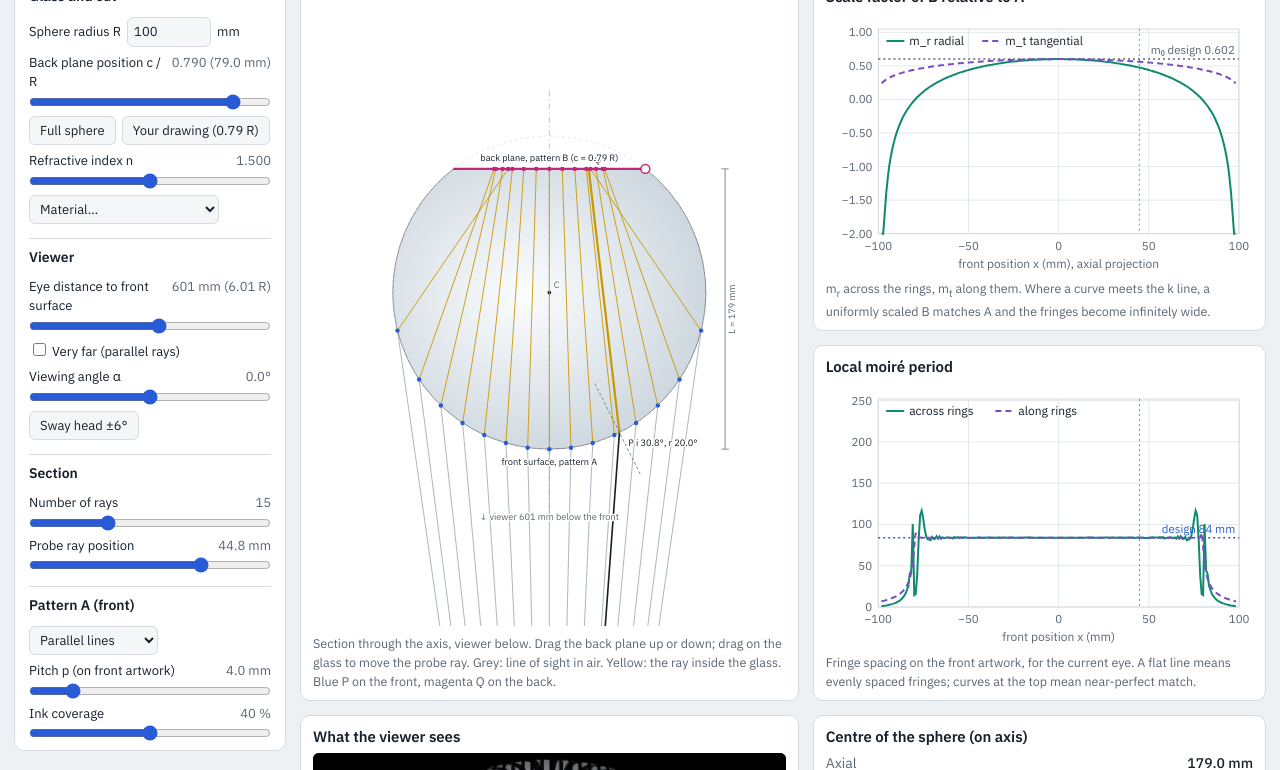
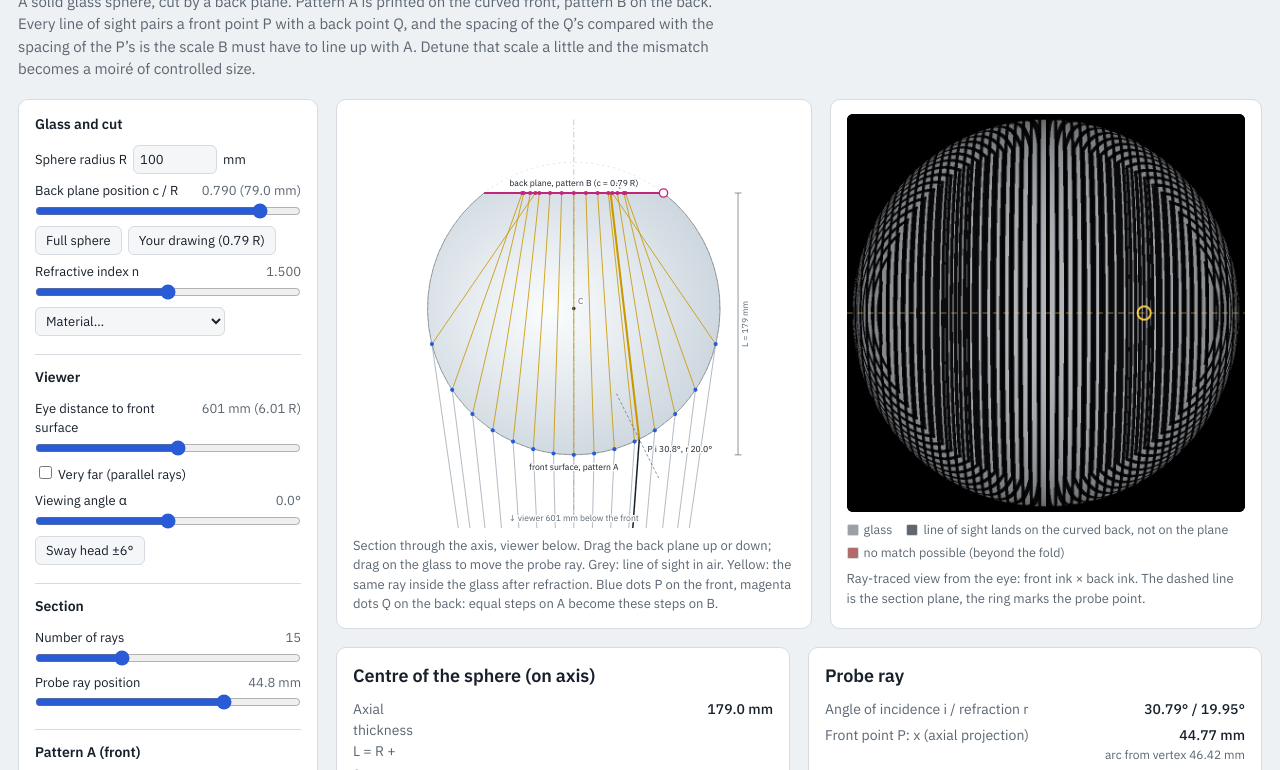
Before and after one commit to cobogo/Sphere-Moire, a plain HTML site: page index.html in a window 1280 px wide. Shown: the part 72-842 px from the top of the page. Drawn offline with Linux system fonts and the light colour scheme.

Commit message:
Add files via upload

```diff
--- a/index.html
+++ b/index.html
@@ -72,20 +72,14 @@ button[aria-pressed="true"]{background:var(--accent);color:var(--panel);border-c
 .seg input:focus-visible+span{outline:2px solid var(--accent)}
 .hint{font-size:12.5px;color:var(--muted);margin:4px 0 0}
 main{display:grid;gap:18px;min-width:0}
-.dash{display:grid;grid-template-columns:minmax(0,1fr);gap:18px}
-@media (min-width:760px){.dash{grid-template-columns:minmax(0,1fr) minmax(0,1fr)} #centreCard{grid-column:1 / -1}}
-.dash > .card{display:flex;flex-direction:column;min-width:0}
-.cap{font-size:12.5px;color:var(--muted);margin:8px 0 0}
+.stage{display:grid;grid-template-columns:minmax(0,1.1fr) minmax(0,1fr);gap:18px}
+@media (max-width:1240px){.stage{grid-template-columns:1fr}}
 .card{background:var(--panel);border:1px solid var(--rule);border-radius:10px;padding:14px 16px;min-width:0}
 figure{margin:0}
 figcaption{font-size:13px;color:var(--muted);margin-top:8px}
-.svgbox{position:relative;width:100%}
-.svgbox > svg{position:absolute;inset:0;width:100%;height:100%;display:block}
-#secBox{aspect-ratio:640 / 600}
-.chartbox{height:260px}
-#sec{touch-action:none;user-select:none}
-.viewbox{max-width:520px;width:100%;margin:0 auto;aspect-ratio:1}
-#view{width:100%;height:100%;display:block;background:#000;border-radius:6px}
+#sec{width:100%;height:auto;display:block;touch-action:none;user-select:none}
+.viewbox{position:relative;max-width:520px;margin:0 auto}
+#view{width:100%;aspect-ratio:1;display:block;background:#000;border-radius:6px}
 .legend{display:flex;flex-wrap:wrap;gap:4px 14px;font-size:12.5px;color:var(--muted);margin-top:8px}
 .sw{display:inline-block;width:12px;height:12px;border-radius:2px;vertical-align:-2px;margin-right:5px;border:1px solid var(--rule)}
 .nums{display:grid;grid-template-columns:repeat(auto-fit,minmax(300px,1fr));gap:18px}
@@ -93,6 +87,8 @@ dl{display:grid;grid-template-columns:minmax(0,1fr) auto;gap:5px 14px;margin:0;f
 dt{color:var(--muted)}
 dd{margin:0;text-align:right;font-weight:500}
 dd small{display:block;font-weight:400;color:var(--muted);font-size:12px}
+.charts{display:grid;grid-template-columns:repeat(auto-fit,minmax(340px,1fr));gap:18px}
+.charts svg{width:100%;height:auto;display:block}
 .prose{max-width:75ch}
 .prose p{margin:0 0 10px}
 .concepts{display:grid;grid-template-columns:repeat(auto-fit,minmax(320px,1fr));gap:18px 28px}
@@ -112,44 +108,13 @@ pre{margin:0;overflow-x:auto;background:var(--field);border:1px solid var(--rule
 svg text{font-family:"IBM Plex Sans",system-ui,sans-serif}
 .lbl{font-size:12.5px;fill:var(--muted);paint-order:stroke;stroke:var(--panel);stroke-width:4px;stroke-linejoin:round}
 .lblk{font-size:12.5px;fill:var(--ink);paint-order:stroke;stroke:var(--panel);stroke-width:4px;stroke-linejoin:round}
-
-/* Landscape computer screens: section and both scale charts fit in one screen */
-@media (min-width:1100px) and (orientation:landscape){
-  .wrap{padding:12px 14px 40px}
-  header{margin-bottom:10px}
-  h1{font-size:22px;margin:0}
-  .layout{grid-template-columns:272px minmax(0,1fr);gap:14px}
-  aside.controls{padding:10px 14px}
-  .ctl{margin:5px 0}
-  fieldset{padding-bottom:8px;margin-bottom:8px}
-  .dash{--rowH:max(300px, calc((100vh - 88px) / 2));
-    grid-template-columns:minmax(0,1.1fr) minmax(0,1fr);
-    grid-template-rows:var(--rowH) var(--rowH);grid-auto-rows:auto;gap:14px}
-  .dash > .card{padding:10px 12px}
-  .dash h2{font-size:15px;margin-bottom:4px}
-  #secCard{grid-column:1;grid-row:1 / 3}
-  #ch1Card{grid-column:2;grid-row:1}
-  #ch2Card{grid-column:2;grid-row:2}
-  #viewCard{grid-column:1}
-  #centreCard{grid-column:2}
-  #secBox,.chartbox{flex:1 1 0;min-height:0;height:auto;aspect-ratio:auto}
-}
-/* Wide landscape screens: add the simulated view and centre numbers as a third column */
-@media (min-width:1500px) and (orientation:landscape){
-  .dash{grid-template-columns:minmax(0,1.1fr) minmax(0,1fr) minmax(0,.85fr)}
-  #viewCard{grid-column:3;grid-row:1}
-  #centreCard{grid-column:3;grid-row:2;overflow:auto}
-  #centreCard dl{font-size:13px}
-  #viewCard .viewbox{flex:1 1 0;min-height:0;max-width:none;aspect-ratio:auto;container-type:size;display:grid;place-items:center}
-  #viewCard #view{width:min(100cqw,100cqh);height:min(100cqw,100cqh)}
-  #viewCard .legend{font-size:11.5px;margin-top:6px}
-}
 </style>
 </head>
 <body>
 <div class="wrap">
 <header>
   <h1>Glass sphere moiré model</h1>
+  <p class="lede">A solid glass sphere, cut by a back plane. Pattern A is printed on the curved front, pattern B on the back. Every line of sight pairs a front point P with a back point Q, and the spacing of the Q’s compared with the spacing of the P’s is the scale B must have to line up with A. Detune that scale a little and the mismatch becomes a moiré of controlled size.</p>
 </header>
 
 <div class="layout">
@@ -243,47 +208,52 @@ svg text{font-family:"IBM Plex Sans",system-ui,sans-serif}
 </aside>
 
 <main>
-  <section class="dash">
-    <div class="card" id="secCard">
-      <div class="svgbox" id="secBox"><svg id="sec" viewBox="0 0 640 600" role="img" aria-label="Section of the sphere with ray paths"></svg></div>
-      <p class="cap">Section through the axis, viewer below. Drag the back plane up or down; drag on the glass to move the probe ray. Grey: line of sight in air. Yellow: the ray inside the glass. Blue P on the front, magenta Q on the back.</p>
+  <section class="stage">
+    <div class="card">
+      <figure>
+        <svg id="sec" viewBox="0 0 640 600" role="img" aria-label="Section of the sphere with ray paths"></svg>
+        <figcaption>Section through the axis, viewer below. Drag the back plane up or down; drag on the glass to move the probe ray. Grey: line of sight in air. Yellow: the same ray inside the glass after refraction. Blue dots P on the front, magenta dots Q on the back: equal steps on A become these steps on B.</figcaption>
+      </figure>
     </div>
-    <div class="card" id="ch1Card">
-      <h2>Scale factor of B relative to A</h2>
-      <div class="svgbox chartbox"><svg id="ch1" role="img" aria-label="Scale factor along the section"></svg></div>
-      <p class="cap">m<sub>r</sub> across the rings, m<sub>t</sub> along them. Where a curve meets the k line, a uniformly scaled B matches A and the fringes become infinitely wide.</p>
-    </div>
-    <div class="card" id="ch2Card">
-      <h2>Local moiré period</h2>
-      <div class="svgbox chartbox"><svg id="ch2" role="img" aria-label="Local moiré period along the section"></svg></div>
-      <p class="cap">Fringe spacing on the front artwork, for the current eye. A flat line means evenly spaced fringes; curves at the top mean near-perfect match.</p>
-    </div>
-    <div class="card" id="viewCard">
-      <h2>What the viewer sees</h2>
-      <div class="viewbox"><canvas id="view" width="420" height="420" aria-label="Simulated view of both patterns"></canvas></div>
-      <div class="legend">
-        <span><span class="sw" style="background:#9aa0a6"></span>glass</span>
-        <span><span class="sw" style="background:#62676d"></span>line of sight lands on the curved back</span>
-        <span><span class="sw" style="background:#b56a6a"></span>no match possible</span>
-      </div>
-      <p class="cap">Front ink × back ink, ray-traced. Dashed line: section plane. Ring: probe point.</p>
-    </div>
-    <div class="card" id="centreCard">
-      <h2>Centre of the sphere (on axis)</h2>
-      <dl id="centreDL"></dl>
+    <div class="card">
+      <figure>
+        <div class="viewbox"><canvas id="view" width="420" height="420" aria-label="Simulated view of both patterns"></canvas></div>
+        <div class="legend">
+          <span><span class="sw" style="background:#9aa0a6"></span>glass</span>
+          <span><span class="sw" style="background:#62676d"></span>line of sight lands on the curved back, not on the plane</span>
+          <span><span class="sw" style="background:#b56a6a"></span>no match possible (beyond the fold)</span>
+        </div>
+        <figcaption>Ray-traced view from the eye: front ink × back ink. The dashed line is the section plane, the ring marks the probe point.</figcaption>
+      </figure>
     </div>
   </section>
 
   <section class="nums">
+    <div class="card">
+      <h2>Centre of the sphere (on axis)</h2>
+      <dl id="centreDL"></dl>
+    </div>
     <div class="card">
       <h2>Probe ray</h2>
       <dl id="probeDL"></dl>
     </div>
   </section>
 
+  <section class="charts">
+    <div class="card">
+      <h2>Scale factor of B relative to A</h2>
+      <svg id="ch1" viewBox="0 0 560 260" role="img" aria-label="Scale factor along the section"></svg>
+      <p class="hint">m<sub>r</sub>: across rings (radial). m<sub>t</sub>: along rings (tangential). Where a curve meets the k line, uniform B matches A exactly and fringes become infinitely wide.</p>
+    </div>
+    <div class="card">
+      <h2>Local moiré period</h2>
+      <svg id="ch2" viewBox="0 0 560 260" role="img" aria-label="Local moiré period along the section"></svg>
+      <p class="hint">Fringe spacing measured on the front artwork, for the current eye. A flat line means evenly spaced fringes; curves hitting the top are regions of near-perfect match.</p>
+    </div>
+  </section>
+
   <section class="card">
     <h2>How it works</h2>
-    <p class="lede" style="margin-bottom:14px">A solid glass sphere, cut by a back plane. Pattern A is printed on the curved front, pattern B on the back. Every line of sight pairs a front point P with a back point Q, and the spacing of the Q’s compared with the spacing of the P’s is the scale B must have to line up with A. Detune that scale a little and the mismatch becomes a moiré of controlled size.</p>
     <div class="concepts">
       <div class="prose">
         <h3>Line of sight</h3>
@@ -714,9 +684,7 @@ function niceTicks(a, b, n){
   return t;
 }
 function lineChart(el, o){
-  const bb = el.getBoundingClientRect();
-  const W = Math.max(300, Math.round(bb.width || 560)), H = Math.max(150, Math.round(bb.height || 260)), ml = 52, mr = 14, mt = 16, mb = 38;
-  el.setAttribute('viewBox', `0 0 ${W} ${H}`);
+  const W = 560, H = 260, ml = 52, mr = 14, mt = 16, mb = 38;
   const sx = x => ml + (x - o.xmin) / (o.xmax - o.xmin) * (W - ml - mr);
   const sy = y => mt + (o.ymax - Math.min(o.ymax, Math.max(o.ymin, y))) / (o.ymax - o.ymin) * (H - mt - mb);
   let g = '';
@@ -995,11 +963,6 @@ async function copyFrom(text, msgEl){
 $('copyCsv').addEventListener('click', () => copyFrom($('csv').value, $('copyMsg')));
 $('copyPy').addEventListener('click', () => copyFrom($('py').textContent, $('copyMsg')));
 
-// redraw the charts at their new size when the window changes
-let resizeT = 0;
-new ResizeObserver(() => { clearTimeout(resizeT); resizeT = setTimeout(() => { if (cfg) updateNumbers(); }, 60); })
-  .observe(document.querySelector('#ch1Card .chartbox'));
-
 // start: k at the paraxial centre value
 compute();
 $('k').value = Math.max(-1.2, Math.min(1.5, parD.m0)).toFixed(3);
```
